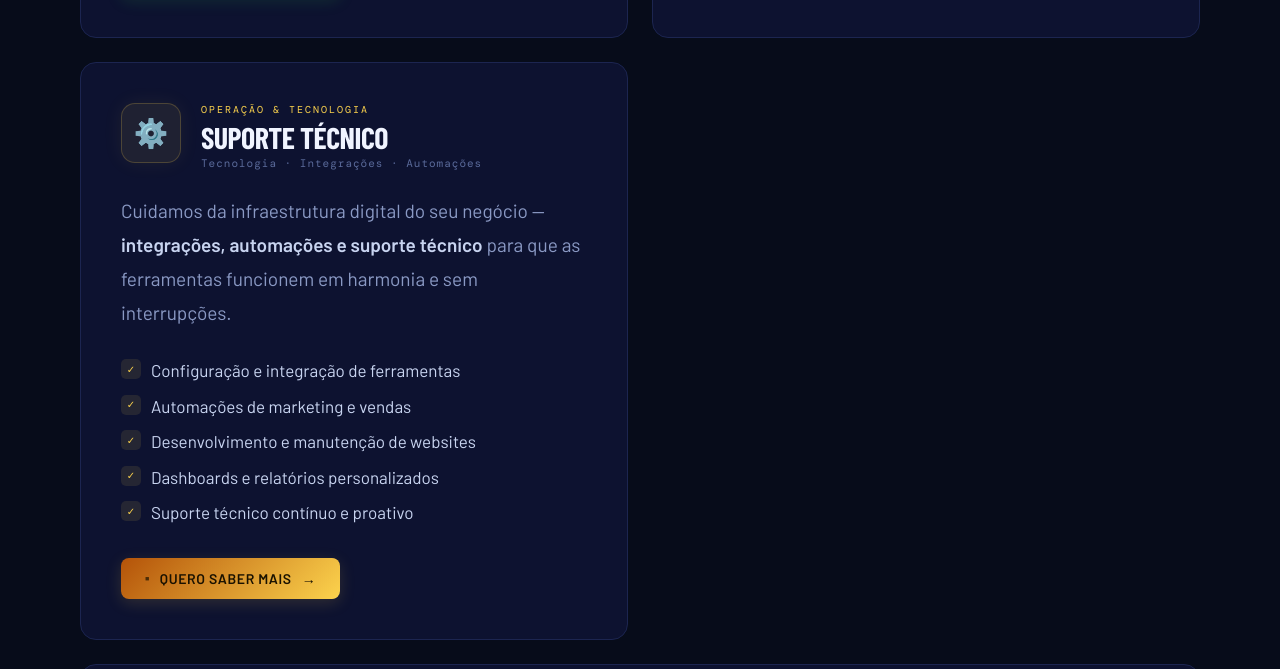
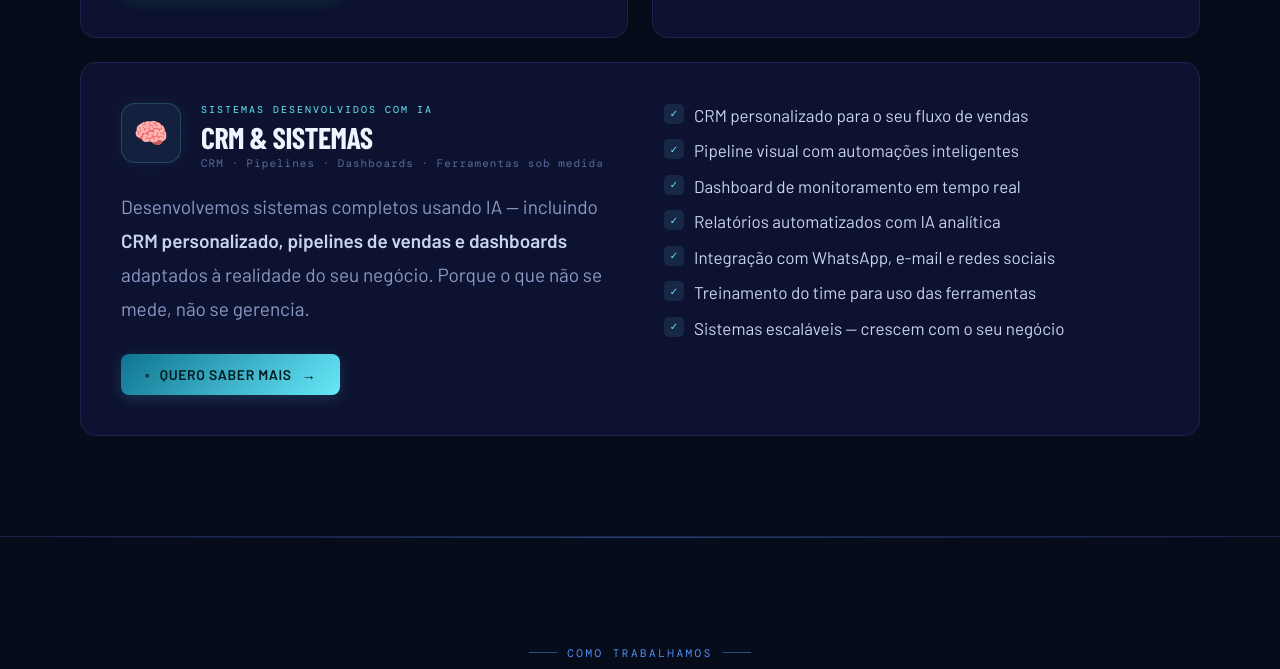
Before and after one commit to fazao/Rom55, a plain HTML site: page servicos.html in a window 1280 px wide. Shown: the part 1663-2332 px from the top of the page. Drawn offline with nearby package versions, Linux system fonts and the light colour scheme; a web font is replaced by a local one.

Commit message:
Add files via upload
Página de Serviços

```diff
--- a/servicos.html
+++ b/servicos.html
@@ -10,7 +10,7 @@
   <meta property="og:type"        content="website" />
   <meta property="og:url"         content="https://rom55.com.br/servicos" />
   <meta property="og:title"       content="Serviços | Rom55 Growth Marketing" />
-  <meta property="og:description" content="Tráfego Pago, SEO, Agentes de IA, Suporte Técnico e Desenvolvimento de sistemas com IA. A Rom55 tem tudo para estruturar seu ecossistema de vendas." />
+  <meta property="og:description" content="Tráfego Pago, SEO, Agentes de IA e Desenvolvimento de sistemas com IA. A Rom55 tem tudo para estruturar seu ecossistema de vendas." />
   <meta property="og:site_name"   content="Rom55 Growth Marketing" />
   <meta property="og:locale"      content="pt_BR" />
   <meta name="theme-color" content="#070C1A" />
@@ -622,7 +622,6 @@
         <span class="srv-pill srv-pill--blue"><span class="srv-pill__dot"></span>Tráfego Pago</span>
         <span class="srv-pill srv-pill--green"><span class="srv-pill__dot"></span>SEO</span>
         <span class="srv-pill srv-pill--purple"><span class="srv-pill__dot"></span>Agentes de IA</span>
-        <span class="srv-pill srv-pill--amber"><span class="srv-pill__dot"></span>Suporte Técnico</span>
         <span class="srv-pill srv-pill--cyan"><span class="srv-pill__dot"></span>Sistemas com IA</span>
       </div>
     </section>
@@ -723,33 +722,7 @@
           </a>
         </div>
 
-        <!-- 4. Suporte Técnico -->
-        <div class="srv-card srv-card--suporte">
-          <div class="srv-shine"></div>
-          <div class="srv-card__header">
-            <div class="srv-card__icon-wrap">⚙️</div>
-            <div class="srv-card__meta">
-              <span class="srv-card__tag">Operação & Tecnologia</span>
-              <div class="srv-card__title">Suporte Técnico</div>
-              <div class="srv-card__sub">Tecnologia · Integrações · Automações</div>
-            </div>
-          </div>
-          <p class="srv-card__desc">
-            Cuidamos da infraestrutura digital do seu negócio — <strong>integrações, automações e suporte técnico</strong> para que as ferramentas funcionem em harmonia e sem interrupções.
-          </p>
-          <ul class="srv-card__features">
-            <li><span class="srv-feat-icon">✓</span>Configuração e integração de ferramentas</li>
-            <li><span class="srv-feat-icon">✓</span>Automações de marketing e vendas</li>
-            <li><span class="srv-feat-icon">✓</span>Desenvolvimento e manutenção de websites</li>
-            <li><span class="srv-feat-icon">✓</span>Dashboards e relatórios personalizados</li>
-            <li><span class="srv-feat-icon">✓</span>Suporte técnico contínuo e proativo</li>
-          </ul>
-          <a href="https://wa.me/5511976028767?text=Ol%C3%A1%2C%20tenho%20interesse%20no%20Suporte%20T%C3%A9cnico%20da%20Rom55"
-             target="_blank" class="srv-card__cta">
-            <span>Quero saber mais</span>
-            <span class="arr">→</span>
-          </a>
-        </div>
+
 
         <!-- 5. Sistemas com IA / CRM (card largo) -->
         <div class="srv-card srv-card--crm srv-card--wide">
```
